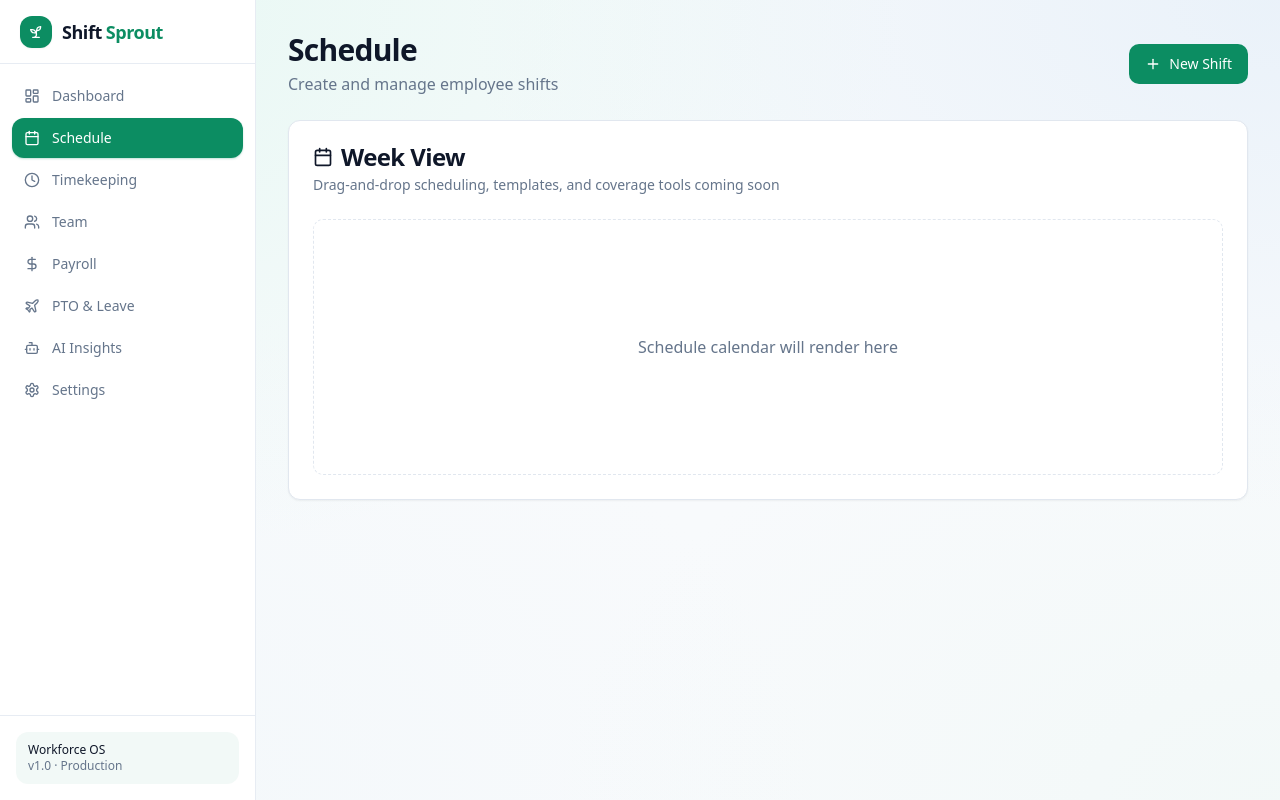
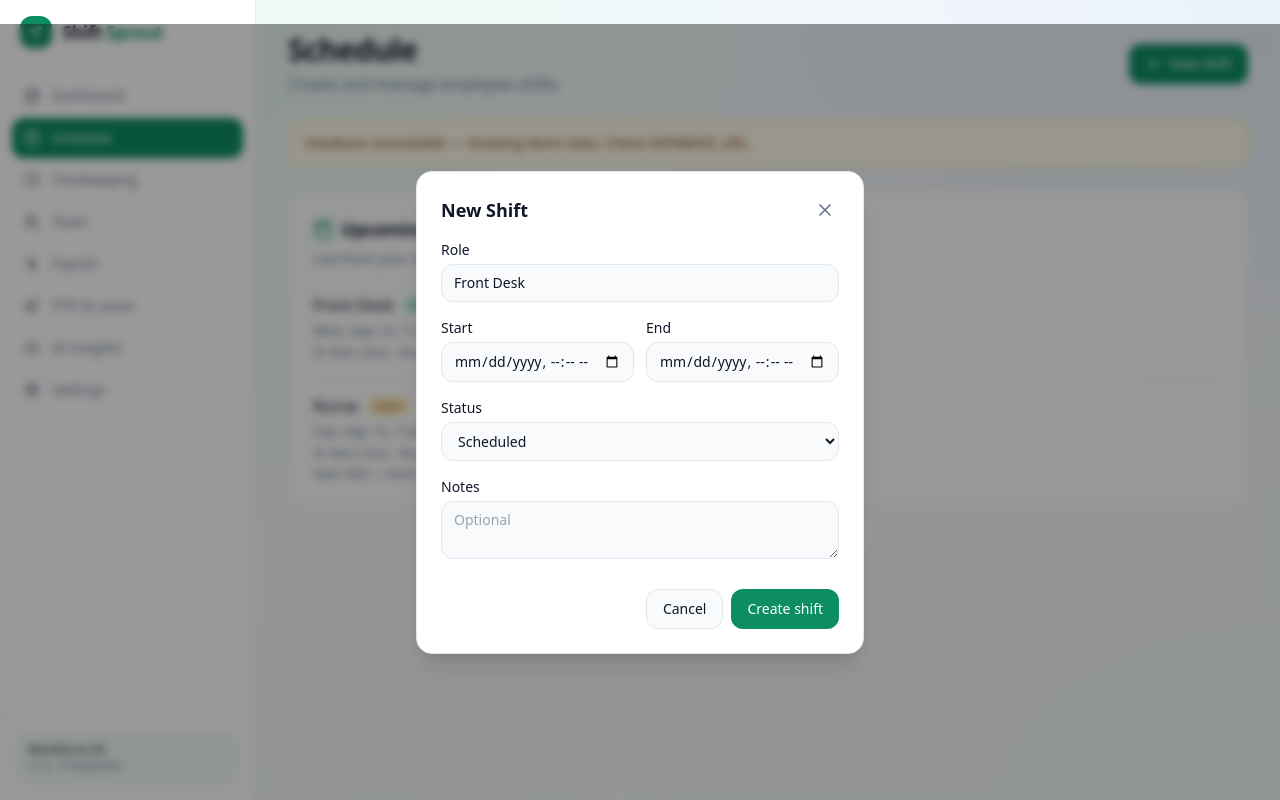
Before and after one commit to KristineMK72/Shiftsprout, a Next.js app: page /dashboard/schedule in a window 1280 px wide. Both pictures are taken after a click on the button "New Shift". Built offline with nearby package versions, Linux system fonts and the light colour scheme; no server answers; the database is empty.

Commit message:
Interactive Schedule: New Shift modal + list from API

```diff
--- a/app/dashboard/schedule/page.tsx
+++ b/app/dashboard/schedule/page.tsx
@@ -1,3 +1,6 @@
+"use client";
+
+import { useCallback, useEffect, useState } from "react";
 import {
   Card,
   CardContent,
@@ -6,38 +9,270 @@ import {
   CardTitle,
 } from "@/components/ui/card";
 import { Button } from "@/components/ui/button";
-import { Calendar, Plus } from "lucide-react";
+import { Calendar, Plus, X, Loader2, MapPin, User } from "lucide-react";
+
+type Shift = {
+  id: string;
+  role: string;
+  startTime: string;
+  endTime: string;
+  status: string;
+  notes?: string | null;
+  user?: { id: string; name: string | null; email: string } | null;
+  location?: { id: string; name: string; city?: string | null; state?: string | null } | null;
+};
+
+function formatWhen(iso: string) {
+  try {
+    return new Date(iso).toLocaleString(undefined, {
+      weekday: "short",
+      month: "short",
+      day: "numeric",
+      hour: "numeric",
+      minute: "2-digit",
+    });
+  } catch {
+    return iso;
+  }
+}
 
 export default function SchedulePage() {
+  const [shifts, setShifts] = useState<Shift[]>([]);
+  const [loading, setLoading] = useState(true);
+  const [warning, setWarning] = useState<string | null>(null);
+  const [open, setOpen] = useState(false);
+  const [saving, setSaving] = useState(false);
+  const [error, setError] = useState<string | null>(null);
+  const [form, setForm] = useState({
+    role: "Front Desk",
+    startTime: "",
+    endTime: "",
+    notes: "",
+    status: "scheduled",
+  });
+
+  const load = useCallback(async () => {
+    setLoading(true);
+    setWarning(null);
+    try {
+      const res = await fetch("/api/shifts");
+      const data = await res.json();
+      setShifts(data.shifts || []);
+      if (data.warning) setWarning(data.warning);
+    } catch {
+      setWarning("Could not load shifts.");
+    } finally {
+      setLoading(false);
+    }
+  }, []);
+
+  useEffect(() => {
+    load();
+  }, [load]);
+
+  async function createShift(e: React.FormEvent) {
+    e.preventDefault();
+    setSaving(true);
+    setError(null);
+    try {
+      const res = await fetch("/api/shifts", {
+        method: "POST",
+        headers: { "Content-Type": "application/json" },
+        body: JSON.stringify(form),
+      });
+      const data = await res.json();
+      if (!res.ok) {
+        setError(data.error || data.detail || "Failed to create shift");
+        return;
+      }
+      setOpen(false);
+      setForm({ role: "Front Desk", startTime: "", endTime: "", notes: "", status: "scheduled" });
+      await load();
+    } catch {
+      setError("Network error creating shift");
+    } finally {
+      setSaving(false);
+    }
+  }
+
   return (
     <div className="space-y-6">
-      <div className="flex items-center justify-between">
+      <div className="flex flex-col gap-3 sm:flex-row sm:items-center sm:justify-between">
         <div>
           <h1 className="text-3xl font-bold tracking-tight">Schedule</h1>
           <p className="text-muted-foreground mt-1">
             Create and manage employee shifts
           </p>
         </div>
-        <Button>
+        <Button onClick={() => setOpen(true)} className="rounded-xl shadow-sm shadow-primary/20">
           <Plus className="mr-2 h-4 w-4" />
           New Shift
         </Button>
       </div>
 
-      <Card>
+      {warning && (
+        <div className="rounded-xl border border-amber-200 bg-amber-50 px-4 py-3 text-sm text-amber-900">
+          {warning}
+        </div>
+      )}
+
+      {open && (
+        <div className="fixed inset-0 z-50 flex items-center justify-center bg-black/40 p-4 backdrop-blur-sm">
+          <div className="w-full max-w-md rounded-2xl border bg-white p-6 shadow-xl">
+            <div className="mb-4 flex items-center justify-between">
+              <h2 className="text-lg font-semibold">New Shift</h2>
+              <button
+                type="button"
+                onClick={() => setOpen(false)}
+                className="rounded-lg p-1 text-muted-foreground hover:bg-muted"
+              >
+                <X className="h-5 w-5" />
+              </button>
+            </div>
+            <form onSubmit={createShift} className="space-y-4">
+              <div>
+                <label className="mb-1 block text-sm font-medium">Role</label>
+                <input
+                  className="w-full rounded-xl border border-input bg-background px-3 py-2 text-sm outline-none focus:ring-2 focus:ring-primary/30"
+                  value={form.role}
+                  onChange={(e) => setForm({ ...form, role: e.target.value })}
+                  required
+                  placeholder="e.g. Front Desk, Nurse"
+                />
+              </div>
+              <div className="grid grid-cols-1 gap-3 sm:grid-cols-2">
+                <div>
+                  <label className="mb-1 block text-sm font-medium">Start</label>
+                  <input
+                    type="datetime-local"
+                    className="w-full rounded-xl border border-input bg-background px-3 py-2 text-sm outline-none focus:ring-2 focus:ring-primary/30"
+                    value={form.startTime}
+                    onChange={(e) => setForm({ ...form, startTime: e.target.value })}
+                    required
+                  />
+                </div>
+                <div>
+                  <label className="mb-1 block text-sm font-medium">End</label>
+                  <input
+                    type="datetime-local"
+                    className="w-full rounded-xl border border-input bg-background px-3 py-2 text-sm outline-none focus:ring-2 focus:ring-primary/30"
+                    value={form.endTime}
+                    onChange={(e) => setForm({ ...form, endTime: e.target.value })}
+                    required
+                  />
+                </div>
+              </div>
+              <div>
+                <label className="mb-1 block text-sm font-medium">Status</label>
+                <select
+                  className="w-full rounded-xl border border-input bg-background px-3 py-2 text-sm outline-none focus:ring-2 focus:ring-primary/30"
+                  value={form.status}
+                  onChange={(e) => setForm({ ...form, status: e.target.value })}
+                >
+                  <option value="scheduled">Scheduled</option>
+                  <option value="open">Open (needs coverage)</option>
+                </select>
+              </div>
+              <div>
+                <label className="mb-1 block text-sm font-medium">Notes</label>
+                <textarea
+                  className="w-full rounded-xl border border-input bg-background px-3 py-2 text-sm outline-none focus:ring-2 focus:ring-primary/30"
+                  rows={2}
+                  value={form.notes}
+                  onChange={(e) => setForm({ ...form, notes: e.target.value })}
+                  placeholder="Optional"
+                />
+              </div>
+              {error && <p className="text-sm text-red-600">{error}</p>}
+              <div className="flex justify-end gap-2 pt-2">
+                <Button type="button" variant="outline" onClick={() => setOpen(false)} className="rounded-xl">
+                  Cancel
+                </Button>
+                <Button type="submit" disabled={saving} className="rounded-xl">
+                  {saving ? (
+                    <>
+                      <Loader2 className="mr-2 h-4 w-4 animate-spin" />
+                      Saving…
+                    </>
+                  ) : (
+                    "Create shift"
+                  )}
+                </Button>
+              </div>
+            </form>
+          </div>
+        </div>
+      )}
+
+      <Card className="rounded-2xl border-border/60 bg-white/80 shadow-sm backdrop-blur">
         <CardHeader>
-          <CardTitle className="flex items-center gap-2">
-            <Calendar className="h-5 w-5" />
-            Week View
+          <CardTitle className="flex items-center gap-2 text-lg">
+            <Calendar className="h-5 w-5 text-primary" />
+            Upcoming shifts
           </CardTitle>
           <CardDescription>
-            Drag-and-drop scheduling, templates, and coverage tools coming soon
+            Live from your database when connected; demo data otherwise
           </CardDescription>
         </CardHeader>
         <CardContent>
-          <div className="flex h-64 items-center justify-center rounded-md border border-dashed text-muted-foreground">
-            Schedule calendar will render here
-          </div>
+          {loading ? (
+            <div className="flex h-40 items-center justify-center text-muted-foreground">
+              <Loader2 className="mr-2 h-5 w-5 animate-spin" />
+              Loading…
+            </div>
+          ) : shifts.length === 0 ? (
+            <div className="flex h-40 flex-col items-center justify-center gap-2 rounded-xl border border-dashed text-muted-foreground">
+              <p>No shifts yet</p>
+              <Button size="sm" onClick={() => setOpen(true)} className="rounded-lg">
+                <Plus className="mr-1 h-4 w-4" /> Add first shift
+              </Button>
+            </div>
+          ) : (
+            <ul className="divide-y divide-border/60">
+              {shifts.map((s) => (
+                <li
+                  key={s.id}
+                  className="flex flex-col gap-2 py-4 first:pt-0 last:pb-0 sm:flex-row sm:items-center sm:justify-between"
+                >
+                  <div>
+                    <div className="flex flex-wrap items-center gap-2">
+                      <span className="font-medium">{s.role}</span>
+                      <span
+                        className={`rounded-full px-2 py-0.5 text-xs font-medium ${
+                          s.status === "open"
+                            ? "bg-amber-100 text-amber-800"
+                            : s.status === "scheduled"
+                              ? "bg-emerald-100 text-emerald-800"
+                              : "bg-slate-100 text-slate-700"
+                        }`}
+                      >
+                        {s.status}
+                      </span>
+                    </div>
+                    <p className="mt-1 text-sm text-muted-foreground">
+                      {formatWhen(s.startTime)} → {formatWhen(s.endTime)}
+                    </p>
+                    <div className="mt-1 flex flex-wrap gap-3 text-xs text-muted-foreground">
+                      {s.location && (
+                        <span className="inline-flex items-center gap-1">
+                          <MapPin className="h-3 w-3" />
+                          {s.location.name}
+                          {s.location.city ? ` · ${s.location.city}` : ""}
+                        </span>
+                      )}
+                      <span className="inline-flex items-center gap-1">
+                        <User className="h-3 w-3" />
+                        {s.user?.name || "Unassigned"}
+                      </span>
+                    </div>
+                    {s.notes && (
+                      <p className="mt-1 text-xs text-muted-foreground italic">{s.notes}</p>
+                    )}
+                  </div>
+                </li>
+              ))}
+            </ul>
+          )}
         </CardContent>
       </Card>
     </div>
```
